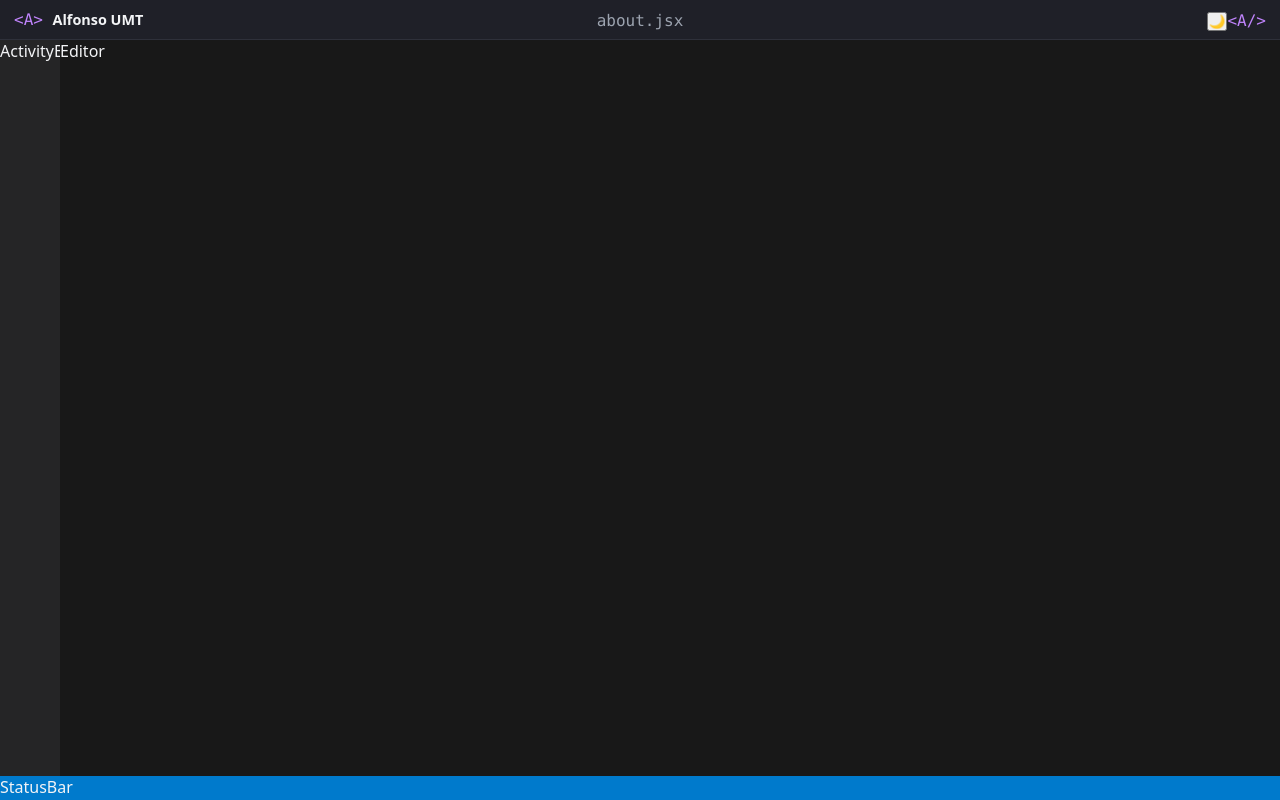
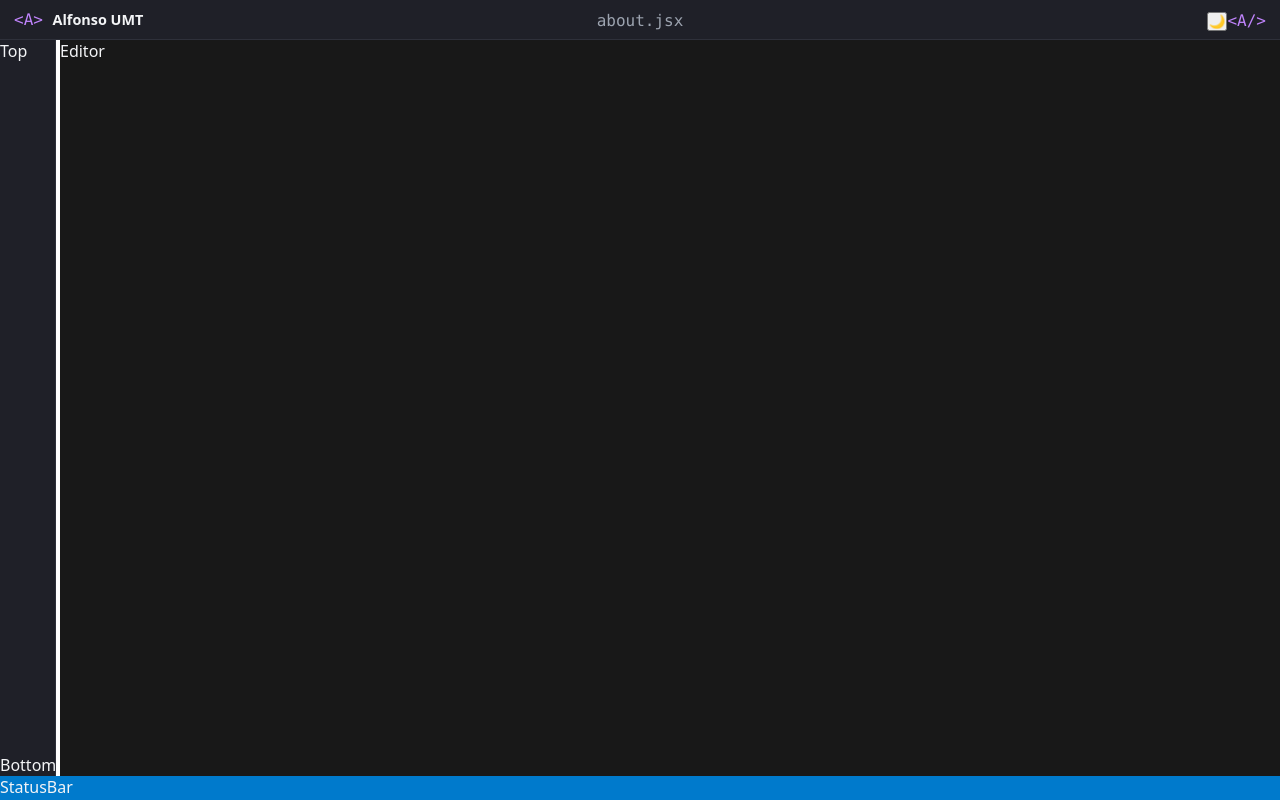
Before and after one commit to AlfonsoUMT/alfonsoumt-portfolio, a React (Vite) app: page / in a window 1280 px wide. Built offline with nearby package versions, Linux system fonts and the light colour scheme.

Commit message:
feat: create activity bar layout

```diff
--- a/package.json
+++ b/package.json
@@ -12,6 +12,7 @@
   "dependencies": {
     "react": "^19.2.7",
     "react-dom": "^19.2.7",
+    "react-icons": "^5.7.0",
     "react-router-dom": "^7.18.2"
   },
   "devDependencies": {
--- a/src/components/layout/ActivityBar/ActivityBar.css
+++ b/src/components/layout/ActivityBar/ActivityBar.css
@@ -1,3 +1,15 @@
-.activity-bar{
-    background: #252526;
+.activitybar{
+
+    width:var(--activitybar-width);
+
+    background:var(--color-surface);
+
+    border-right:1px solid var(--color-border);
+
+    display:flex;
+
+    flex-direction:column;
+
+    justify-content:space-between;
+
 }
--- a/src/components/layout/ActivityBar/ActivityBar.jsx
+++ b/src/components/layout/ActivityBar/ActivityBar.jsx
@@ -1,8 +1,24 @@
+import {
+    VscFiles,
+    VscAccount,
+    VscFolderLibrary,
+    VscTools,
+    VscMail
+} from "react-icons/vsc";
+import { MdLanguage } from "react-icons/md";
 import "./ActivityBar.css"
 function ActivityBar() {
     return(
-        <aside className="activity-bar">
-            ActivityBar
+        <aside className="activitybar">
+
+            <div className="activitybar__top">
+                Top
+            </div>
+
+            <div className="activitybar__bottom">
+                Bottom
+            </div>
+
         </aside>
     );
 }
```
Also changed, not shown: src/components/layout/TopBar/TopBar.jsx (+1 -7 lines), 1 other file (tests, documents, lock files or other folders).
